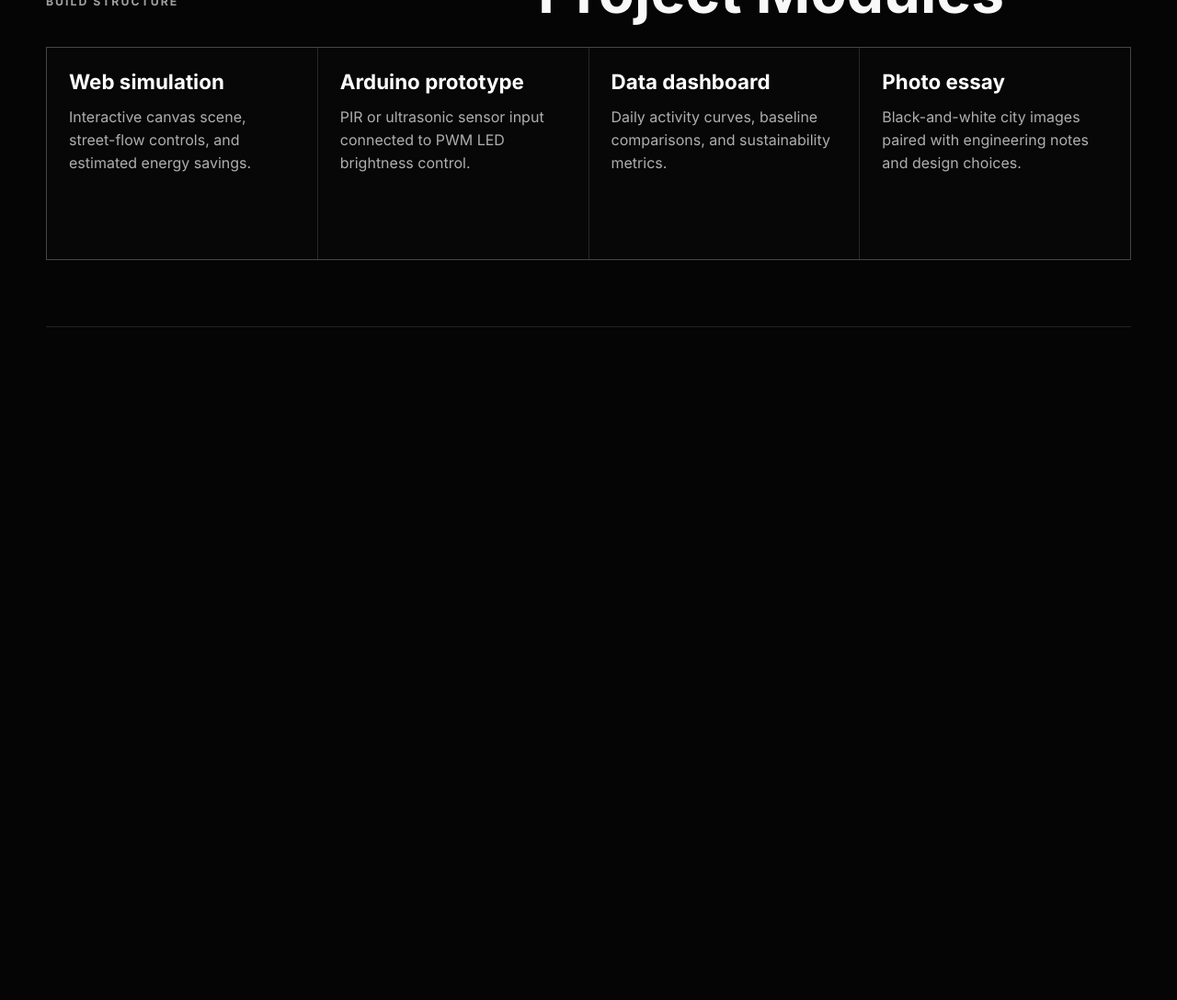
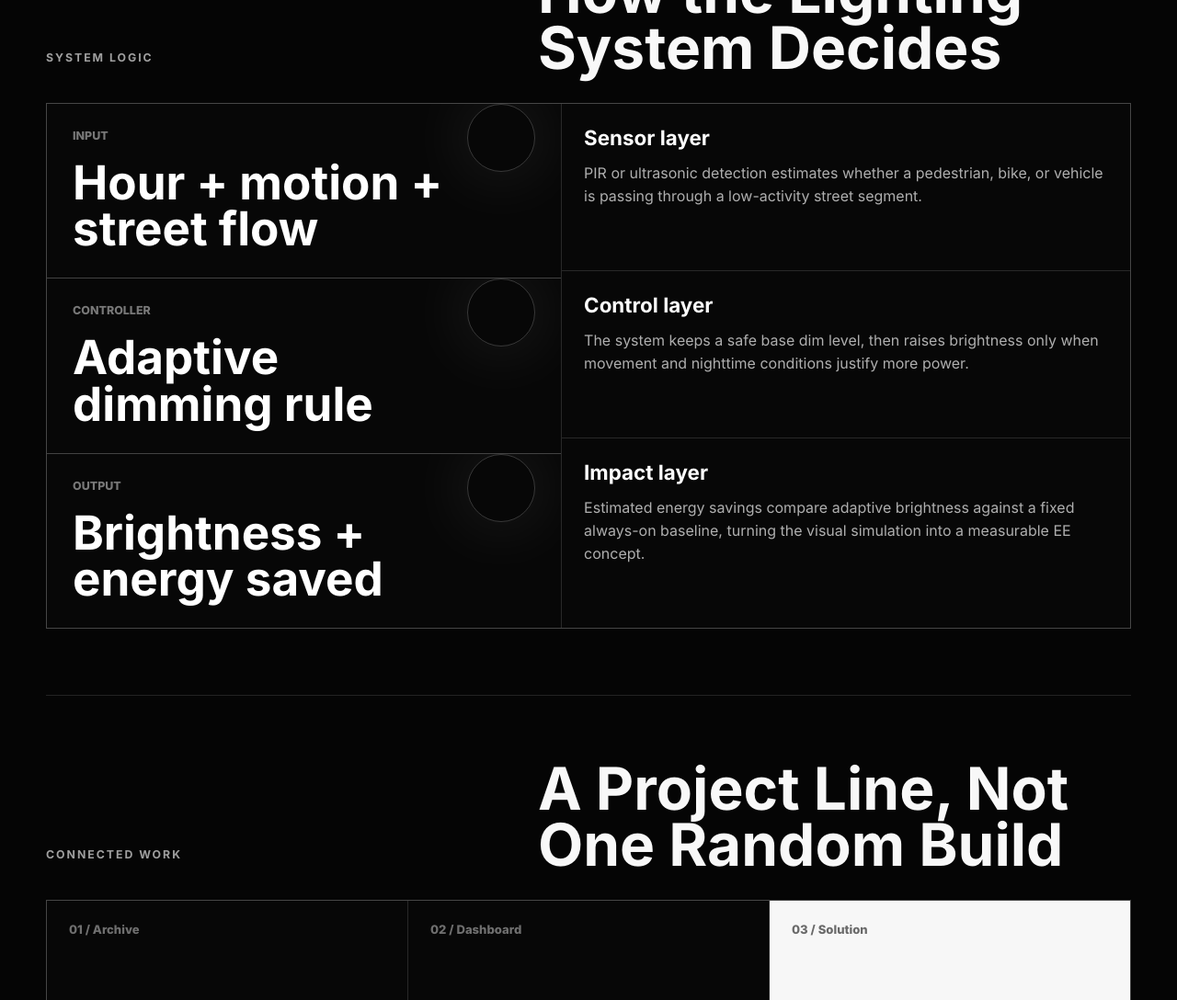
Before and after one commit to Shunnnyyy/lumen-shift, a website built with Vite: page index.html in a window 1280 px wide. Shown: the part 2238-3326 px from the top of the page at 92% size. Before the commit the page ends 2594 px from the top, so only its background shows below. Built offline with nearby package versions, Linux system fonts and the light colour scheme.

Commit message:
Connect project progression and prototype plan

```diff
--- a/index.html
+++ b/index.html
@@ -100,6 +100,70 @@
         </div>
       </section>
 
+      <section class="logic" aria-labelledby="logic-title">
+        <div class="section-heading">
+          <p class="kicker">System logic</p>
+          <h2 id="logic-title">How the Lighting System Decides</h2>
+        </div>
+
+        <div class="logic-layout">
+          <div class="logic-diagram" aria-label="Adaptive lighting decision flow">
+            <div>
+              <span>Input</span>
+              <strong>Hour + motion + street flow</strong>
+            </div>
+            <div>
+              <span>Controller</span>
+              <strong>Adaptive dimming rule</strong>
+            </div>
+            <div>
+              <span>Output</span>
+              <strong>Brightness + energy saved</strong>
+            </div>
+          </div>
+
+          <div class="logic-notes">
+            <article>
+              <h3>Sensor layer</h3>
+              <p>PIR or ultrasonic detection estimates whether a pedestrian, bike, or vehicle is passing through a low-activity street segment.</p>
+            </article>
+            <article>
+              <h3>Control layer</h3>
+              <p>The system keeps a safe base dim level, then raises brightness only when movement and nighttime conditions justify more power.</p>
+            </article>
+            <article>
+              <h3>Impact layer</h3>
+              <p>Estimated energy savings compare adaptive brightness against a fixed always-on baseline, turning the visual simulation into a measurable EE concept.</p>
+            </article>
+          </div>
+        </div>
+      </section>
+
+      <section class="progression" aria-labelledby="progression-title">
+        <div class="section-heading">
+          <p class="kicker">Connected work</p>
+          <h2 id="progression-title">A Project Line, Not One Random Build</h2>
+        </div>
+
+        <div class="progression-grid">
+          <article>
+            <span>01 / Archive</span>
+            <h3>Power in Practice</h3>
+            <p>Earlier research archive about energy inefficiency, visual systems, and everyday spaces. It frames the question: where does wasted power show up?</p>
+          </article>
+          <article>
+            <span>02 / Dashboard</span>
+            <h3>SmartEnergy</h3>
+            <p>Ontario home energy dashboard using electricity rates, monthly usage, and recommendations. It turns energy behavior into data and decisions.</p>
+          </article>
+          <article>
+            <span>03 / Solution</span>
+            <h3>Lumen Shift</h3>
+            <p>This project moves from analysis to intervention: a responsive urban lighting concept with sensors, dimming logic, and a public-space use case.</p>
+          </article>
+        </div>
+      </section>
+
       <section class="blueprint" aria-labelledby="blueprint-title">
         <div class="section-heading">
           <p class="kicker">Build structure</p>
@@ -125,6 +189,31 @@
           </article>
         </div>
       </section>
+
+      <section class="prototype" aria-labelledby="prototype-title">
+        <div class="section-heading">
+          <p class="kicker">Next prototype</p>
+          <h2 id="prototype-title">Arduino Build Plan</h2>
+        </div>
+
+        <div class="prototype-grid">
+          <article>
+            <span>Parts</span>
+            <h3>Hardware</h3>
+            <p>Arduino Uno, PIR sensor or ultrasonic distance sensor, LED strip or high-brightness LEDs, resistor, breadboard, and jumper wires.</p>
+          </article>
+          <article>
+            <span>Signal</span>
+            <h3>Input to PWM</h3>
+            <p>Read movement from the sensor, smooth the signal, then use PWM output to fade LEDs between base dim and active brightness.</p>
+          </article>
+          <article>
+            <span>Evidence</span>
+            <h3>Testing</h3>
+            <p>Compare fixed brightness against adaptive brightness across simulated quiet, moderate, and high-activity street conditions.</p>
+          </article>
+        </div>
+      </section>
     </main>
 
     <script type="module" src="/src/main.js"></script>
--- a/src/styles.css
+++ b/src/styles.css
@@ -88,7 +88,10 @@ h1 {
 
 .simulator,
 .story,
-.blueprint {
+.logic,
+.progression,
+.blueprint,
+.prototype {
   padding: 72px 0;
   border-bottom: 1px solid rgba(255, 255, 255, 0.12);
 }
@@ -220,7 +223,9 @@ output {
 }
 
 .timeline,
-.module-grid {
+.module-grid,
+.progression-grid,
+.prototype-grid {
   display: grid;
   grid-template-columns: repeat(3, minmax(0, 1fr));
   gap: 1px;
@@ -230,6 +235,71 @@ output {
 
 .module-grid {
   grid-template-columns: repeat(4, minmax(0, 1fr));
+}
+
+.logic-layout {
+  display: grid;
+  grid-template-columns: minmax(280px, 0.95fr) minmax(0, 1.05fr);
+  gap: 1px;
+  background: rgba(255, 255, 255, 0.14);
+  border: 1px solid rgba(255, 255, 255, 0.14);
+}
+
+.logic-diagram {
+  display: grid;
+  gap: 1px;
+  min-height: 460px;
+  background: rgba(255, 255, 255, 0.12);
+}
+
+.logic-diagram div,
+.logic-notes article {
+  background: #070707;
+}
+
+.logic-diagram div {
+  position: relative;
+  display: grid;
+  align-content: center;
+  padding: 28px;
+  overflow: hidden;
+}
+
+.logic-diagram div::after {
+  content: "";
+  position: absolute;
+  right: 28px;
+  width: 72px;
+  height: 72px;
+  border: 1px solid rgba(255, 255, 255, 0.2);
+  border-radius: 50%;
+  box-shadow: 0 0 80px rgba(255, 255, 255, 0.13);
+}
+
+.logic-diagram span {
+  margin-bottom: 18px;
+  color: rgba(255, 255, 255, 0.46);
+  font-size: 0.78rem;
+  font-weight: 800;
+  text-transform: uppercase;
+}
+
+.logic-diagram strong {
+  position: relative;
+  z-index: 1;
+  max-width: 12ch;
+  color: #fff;
+  font-size: clamp(1.9rem, 4vw, 3.8rem);
+  line-height: 0.98;
+}
+
+.logic-notes {
+  display: grid;
+  gap: 1px;
+}
+
+.logic-notes article {
+  min-height: auto;
 }
 
 article {
@@ -258,6 +328,25 @@ article p {
   line-height: 1.55;
 }
 
+.progression-grid article:nth-child(3),
+.prototype-grid article:nth-child(2) {
+  background: #f7f7f7;
+}
+
+.progression-grid article:nth-child(3) span,
+.progression-grid article:nth-child(3) h3,
+.progression-grid article:nth-child(3) p,
+.prototype-grid article:nth-child(2) span,
+.prototype-grid article:nth-child(2) h3,
+.prototype-grid article:nth-child(2) p {
+  color: #050505;
+}
+
+.progression-grid article:nth-child(3) span,
+.prototype-grid article:nth-child(2) span {
+  opacity: 0.58;
+}
+
 @media (max-width: 820px) {
   .shell {
     width: min(100% - 22px, 1180px);
@@ -271,8 +360,15 @@ article p {
   .section-heading,
   .controls,
   .timeline,
-  .module-grid {
+  .module-grid,
+  .logic-layout,
+  .progression-grid,
+  .prototype-grid {
     grid-template-columns: 1fr;
+  }
+
+  .logic-diagram {
+    min-height: 380px;
   }
 
   .stage,
```
Also changed, not shown: README.md.
